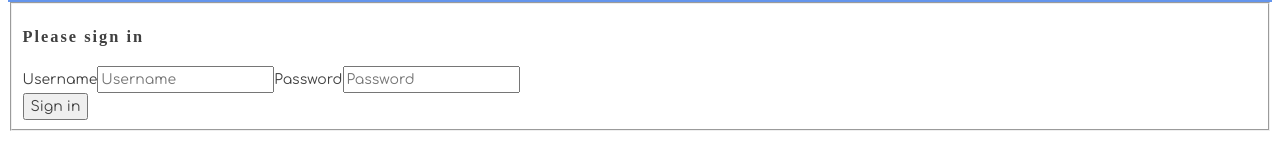
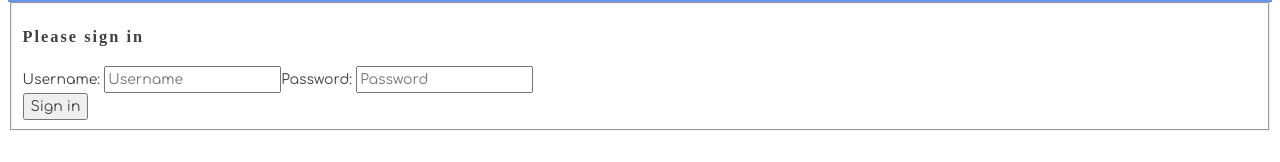
Before and after one commit to nss-day-cohort-38/react-nutshell-purple-turf-storm, a React (Create React App) app: page /login in a window 1280 px wide. Shown: the part 143-305 px from the top of the page. Built offline with nearby package versions, Linux system fonts and the light colour scheme; a web font is replaced by a local one.

Commit message:
formatting change

```diff
--- a/src/components/auth/Login.js
+++ b/src/components/auth/Login.js
@@ -40,7 +40,7 @@ const Login = props => {
       <fieldset>
         <h3>Please sign in</h3>
         <div className="formgrid">
-          <label htmlFor="inputUserName">Username</label>
+          <label htmlFor="inputUserName">Username: </label>
           <input
             onChange={handleFieldChange}
             type="userName"
@@ -50,7 +50,7 @@ const Login = props => {
             autoFocus=""
           />
 
-          <label htmlFor="inputPassword">Password</label>
+          <label htmlFor="inputPassword">Password: </label>
           <input
             onChange={handleFieldChange}
             type="password"
```
